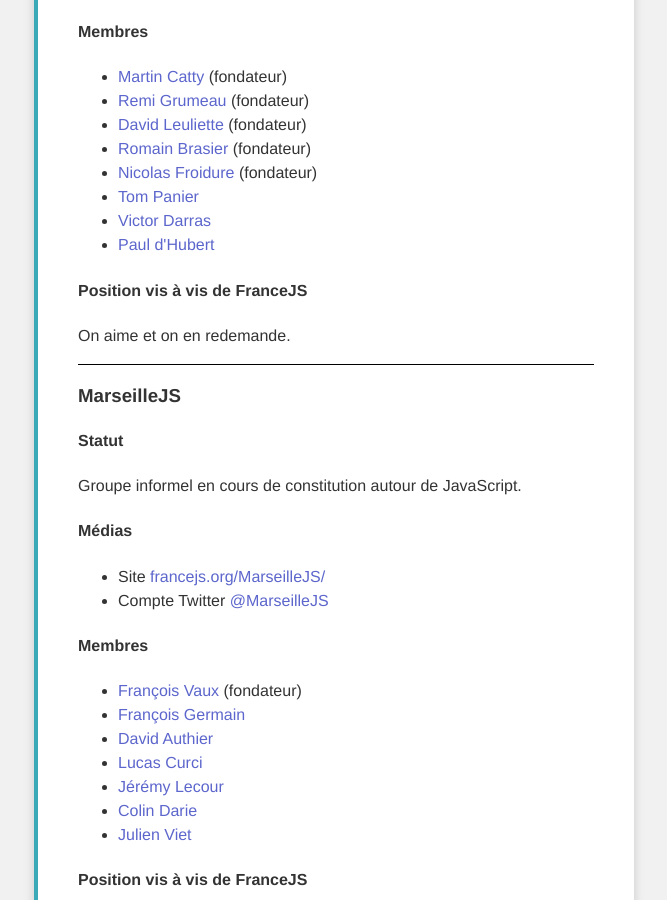
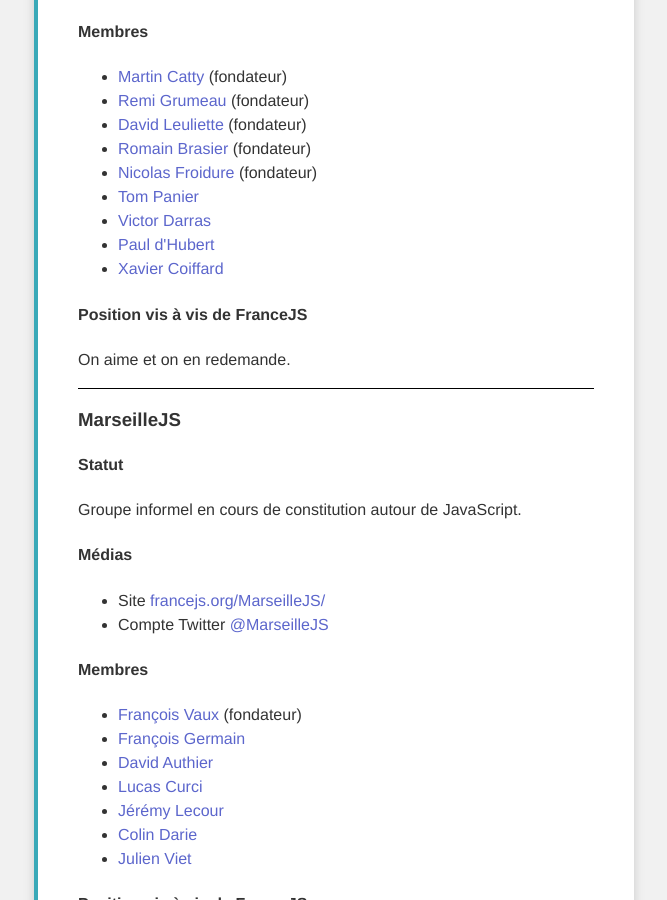
Before and after one commit to francejs/francejs.github.com, a Jekyll site: the page built from groupes.html, in a window 1280 px wide and 900 px high, scrolled down 3515 px. Shown: the whole window, without its empty margins (306-973 px from the left). Built offline with Jekyll 4.4.1, drawn with Linux system fonts in a browser that asks for light colours.

```diff
--- a/groupes.html
+++ b/groupes.html
@@ -143,6 +143,7 @@
     <li><a href="https://twitter.com/enzymezum" title="Voir son compte Twitter">Tom Panier</a></li>
     <li><a href="https://twitter.com/victordarras" title="Voir son compte Twitter">Victor Darras</a></li>
     <li><a href="https://twitter.com/ElMoustache" title="Voir son compte Twitter">Paul d'Hubert</a></li>
+    <li><a href="https://twitter.com/angezanetti" title="Voir son compte Twitter">Xavier Coiffard</a></li>
   </ul>
   <h4>Position vis à vis de FranceJS</h4>
   <p>On aime et on en redemande.</p>
```
